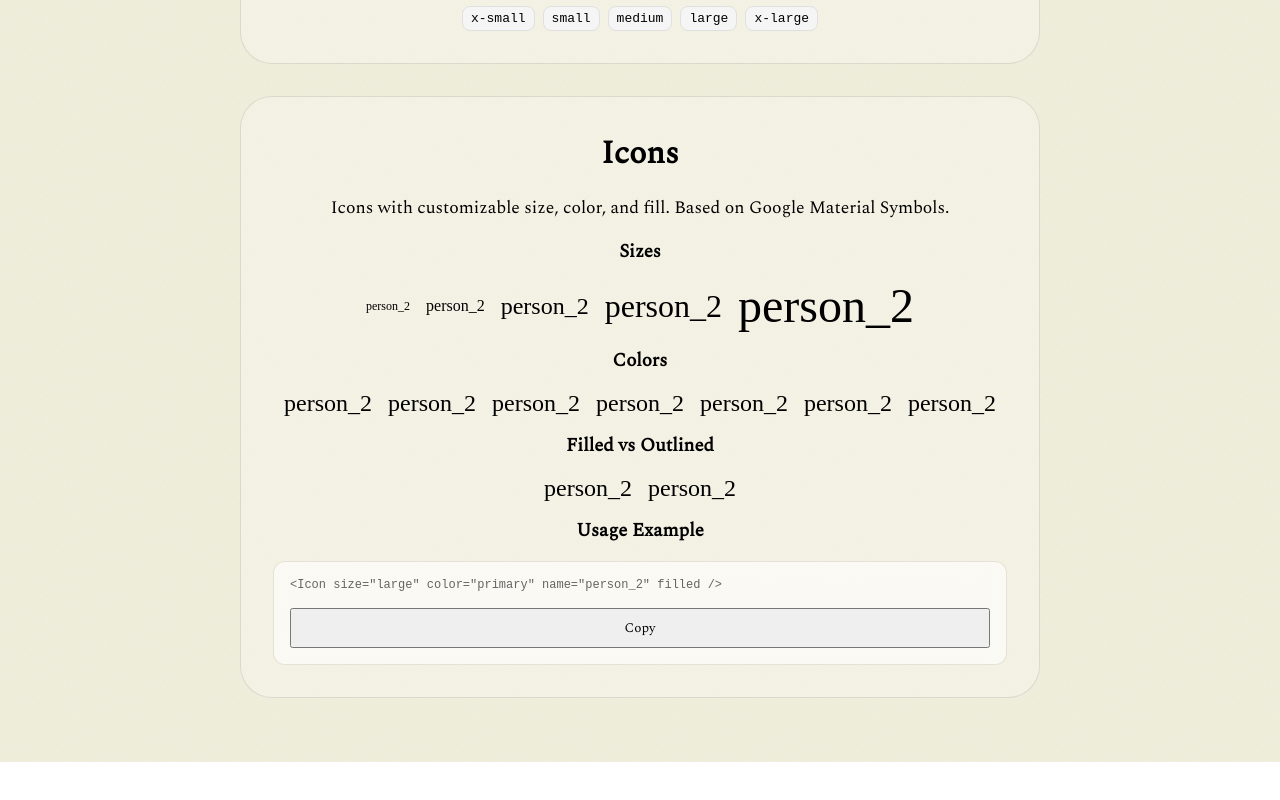
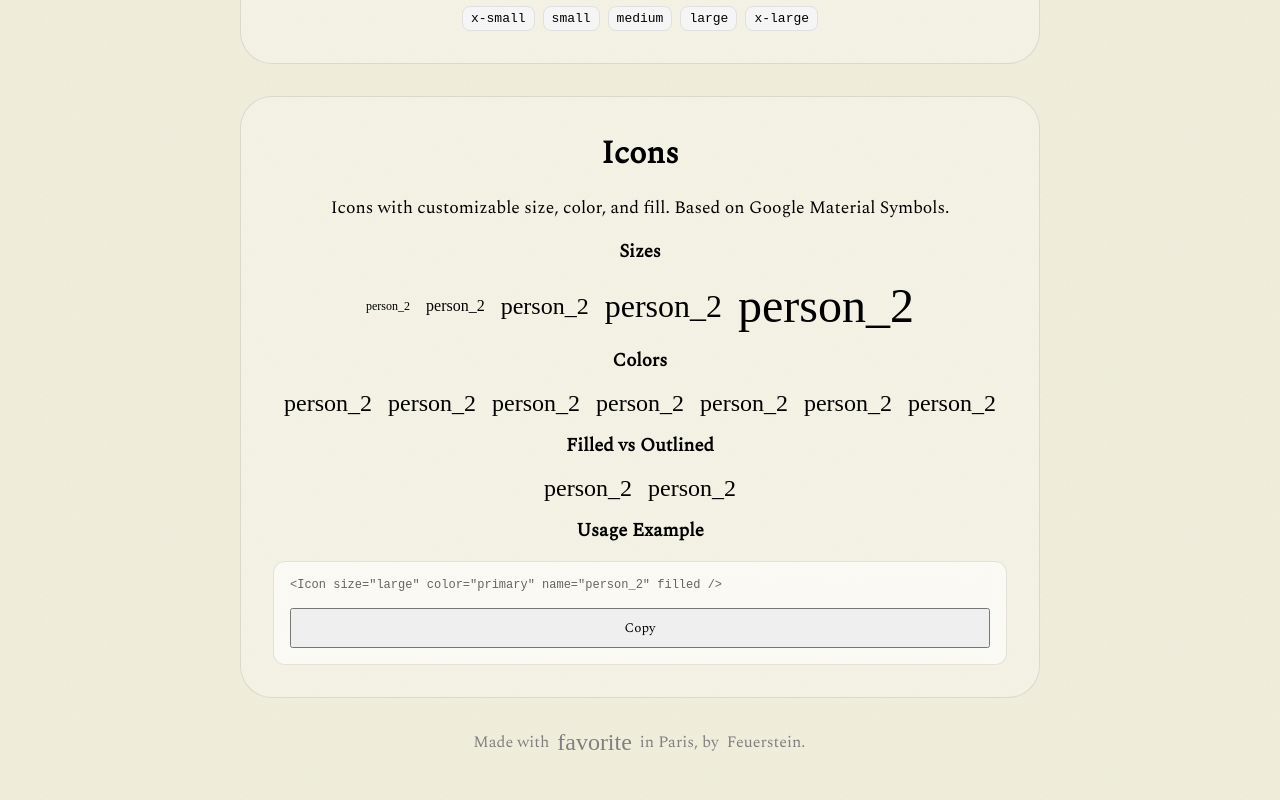
Before and after one commit to feuersteiner/bref, a SvelteKit app: page / in a window 1280 px wide. Shown: the part 1232-2032 px from the top of the page. Before the commit the page ends 1994 px from the top, so only its background shows below. Built offline with nearby package versions, Linux system fonts and the light colour scheme; a web font is replaced by a local one.

Commit message:
feat: add DemoAuthor component to showcase author information

```diff
--- /dev/null
+++ b/src/lib/internal/demo-author.svelte
@@ -0,0 +1,29 @@
+<script lang="ts">
+	import Icon from '$lib/base/icon/icon.svelte';
+</script>
+
+<span>
+	Made with <Icon name="favorite" color="danger" filled /> in Paris, by
+	<a href="https://github.com/feuersteiner" target="_blank" rel="noopener noreferrer">Feuerstein.</a>
+</span>
+
+<style>
+	a {
+		text-decoration: none;
+		color: inherit;
+		display: inline-block;
+		width: 5rem;
+		height: 1.5rem;
+	}
+
+	a:hover {
+		font-weight: bold;
+	}
+
+	span {
+		display: flex;
+		align-items: center;
+		gap: 0.5rem;
+		color: gray;
+	}
+</style>
--- a/src/routes/+page.svelte
+++ b/src/routes/+page.svelte
@@ -1,5 +1,5 @@
 <script lang="ts">
-	import Icon from '$lib/base/icon/icon.svelte';
+	import DemoAuthor from '$lib/internal/demo-author.svelte';
 	import DemoHeader from '$lib/internal/demo-header.svelte';
 	import DemoIconSection from '$lib/internal/demo-icon-section.svelte';
 	import DemoSection from '$lib/internal/demo-section.svelte';
@@ -18,6 +18,7 @@
 	</DemoSection>
 	<DemoTypes />
 	<DemoIconSection />
+	<DemoAuthor />
 </main>
 
 <style>
@@ -32,7 +33,6 @@
 	a:hover {
 		font-weight: bold;
 	}
-
 	main {
 		width: 100vw;
 		min-height: 100vh;
```
